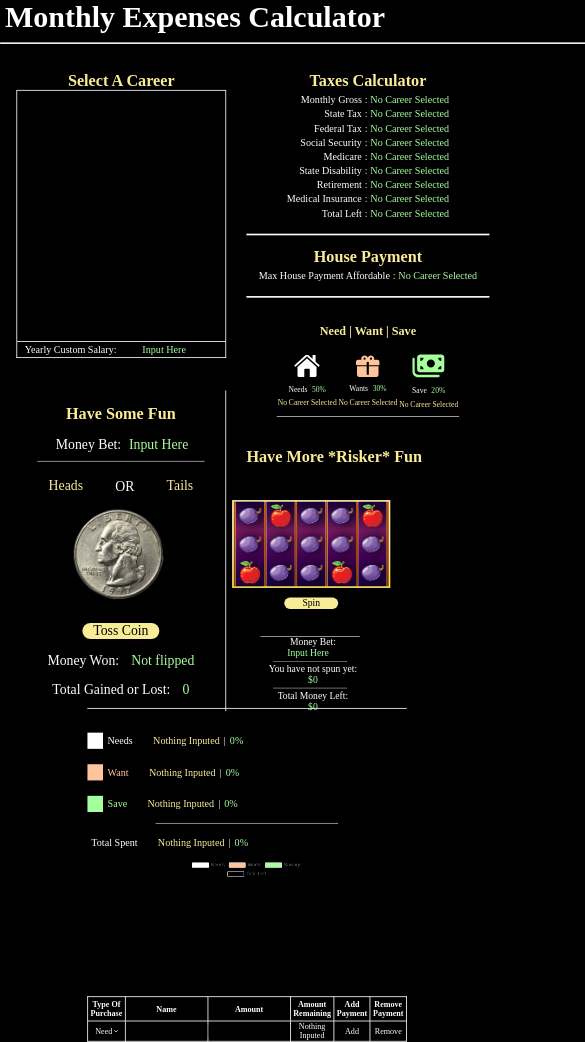
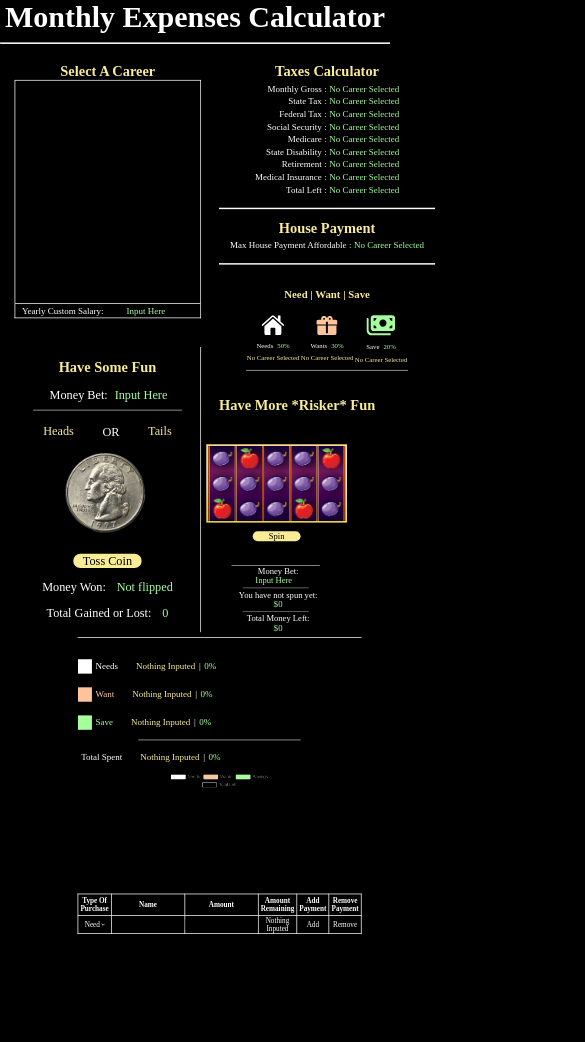
Before and after one commit to AidanHernandez/AidanHernandez-eecu-budget-caclulator-AidanHernandez, a plain HTML site: page index.html in a window 390 px wide. Shown: the top 1042 px of the page, 585 px wide, since content can reach past the window. After the commit the page ends 934 px from the top, so only its background shows below. Drawn offline with nearby package versions, Linux system fonts and the light colour scheme; no server answers; a web font is replaced by a local one.

Commit message:
Update style.css

```diff
--- a/style.css
+++ b/style.css
@@ -2,6 +2,10 @@
 
 * {
     font-family: "Abhaya Libre", serif;
+}
+
+html{
+    overflow-x: hidden !important;
 }
 
 body {
@@ -10,6 +14,7 @@ body {
     background-color: black;
     color: white;
     font-family: "Abhaya Libre", serif;
+    overflow-x: hidden !important;
 }
 
 #scrollable {
@@ -671,10 +676,19 @@ td>button:hover {
 
 
 @media screen and (max-width:1600px){
+    html, body {
+        overflow-x: hidden !important;
+        width: 100%;
+        height: 100%;
+    }
     #container{
         transform: scale(0.8);
         right: 15%;
     }
+    /* #container, .row, .bottom-part {
+        max-width: 100%;
+    } */
+
 }
 
 @media screen and (max-width:1440px){
@@ -982,4 +996,29 @@ td>button:hover {
     .heading{
         font-size: 30px;
     }
+    .bottom-part{
+        flex-flow: column;
+        left: -120px;
+        top:570px;
+      }
 }
+
+@media screen and (max-width:480px){
+    html, body {
+        overflow-x: hidden !important;
+        width: 100%;
+        height: 100%;
+    }
+    main{
+        transform: scale(0.8);
+        position: absolute;
+    }
+    .heading{
+        font-size: 30px;
+    }
+    .bottom-part{
+        flex-flow: column;
+        left: -120px;
+        top:570px;
+      }
+}
```
